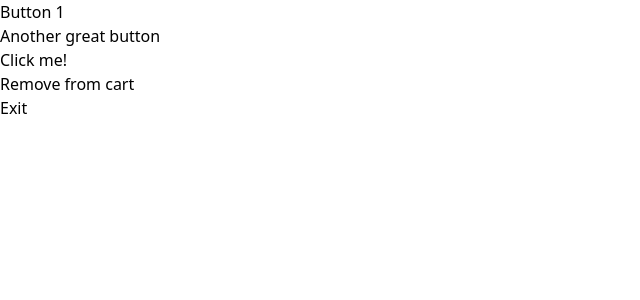
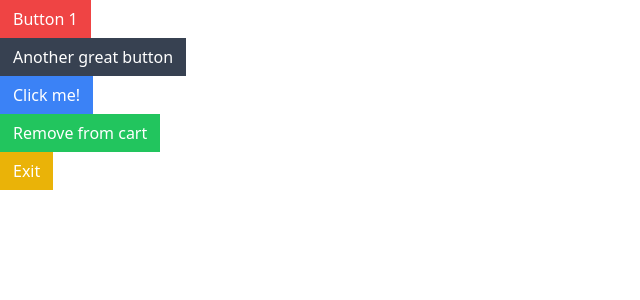
Before and after one commit to artlp/05-comps, a React (Create React App) app: page / in a window 1280 px wide. Shown: the top 300 px of the page, without its empty margins (0-640 px from the left). Built offline with nearby package versions, Linux system fonts and the light colour scheme.

Commit message:
buttons styling

```diff
--- a/package.json
+++ b/package.json
@@ -6,6 +6,7 @@
     "@testing-library/jest-dom": "^5.16.4",
     "@testing-library/react": "^13.3.0",
     "@testing-library/user-event": "^13.5.0",
+    "classnames": "^2.3.2",
     "prop-types": "^15.8.1",
     "react": "^18.2.0",
     "react-dom": "^18.2.0",
--- a/src/App.js
+++ b/src/App.js
@@ -4,19 +4,19 @@ function App() {
   return (
     <div>
       <div>
-        <Button>Button 1</Button>
+        <Button danger outline>Button 1</Button>
       </div>
       <div>
-        <Button>Another great button</Button>
+        <Button secondary rounded>Another great button</Button>
       </div>
       <div>
-        <Button>Click me!</Button>
+        <Button primary>Click me!</Button>
       </div>
       <div>
-        <Button>Remove from cart</Button>
+        <Button success>Remove from cart</Button>
       </div>
       <div>
-        <Button>Exit</Button>
+        <Button warning outline rounded>Exit</Button>
       </div>
     </div>
   );
--- a/src/Button.jsx
+++ b/src/Button.jsx
@@ -1,5 +1,4 @@
-import PropTypes from "prop-types";
-
+import className from "classnames";
 function Button({
   children,
   primary,
@@ -10,7 +9,22 @@ function Button({
   outline,
   rounded,
 }) {
-  return <button>{children}</button>;
+
+  const classes = className("px-3 py-1.5 border", {
+    "border-blue-500 bg-blue-500 text-white": primary,
+    "border-gray-700 bg-gray-700 text-white": secondary,
+    "border-yellow-500 bg-yellow-500 text-white": warning,
+    "border-red-500 bg-red-500 text-white": danger,
+    "border-green-500 bg-green-500 text-white": success,
+    // "border-blue-500 bg-blue-500 text-white": outline,
+    // "border-blue-500 bg-blue-500 text-white": rounded,
+  });
+
+  return (
+    <button className={classes}>
+      {children}
+    </button>
+  );
 }
 
 Button.propTypes = {
@@ -21,9 +35,11 @@ Button.propTypes = {
       Number(!!warning) +
       Number(!!danger) +
       Number(!!success);
-      if (count > 1) {
-    return new Error('Only one of primary, secondary, warning, danger and success can be true')
-      }
+    if (count > 1) {
+      return new Error(
+        "Only one of primary, secondary, warning, danger and success can be true"
+      );
+    }
   },
 };
 
```
Also changed, not shown: 1 other file (tests, documents, lock files or other folders).
